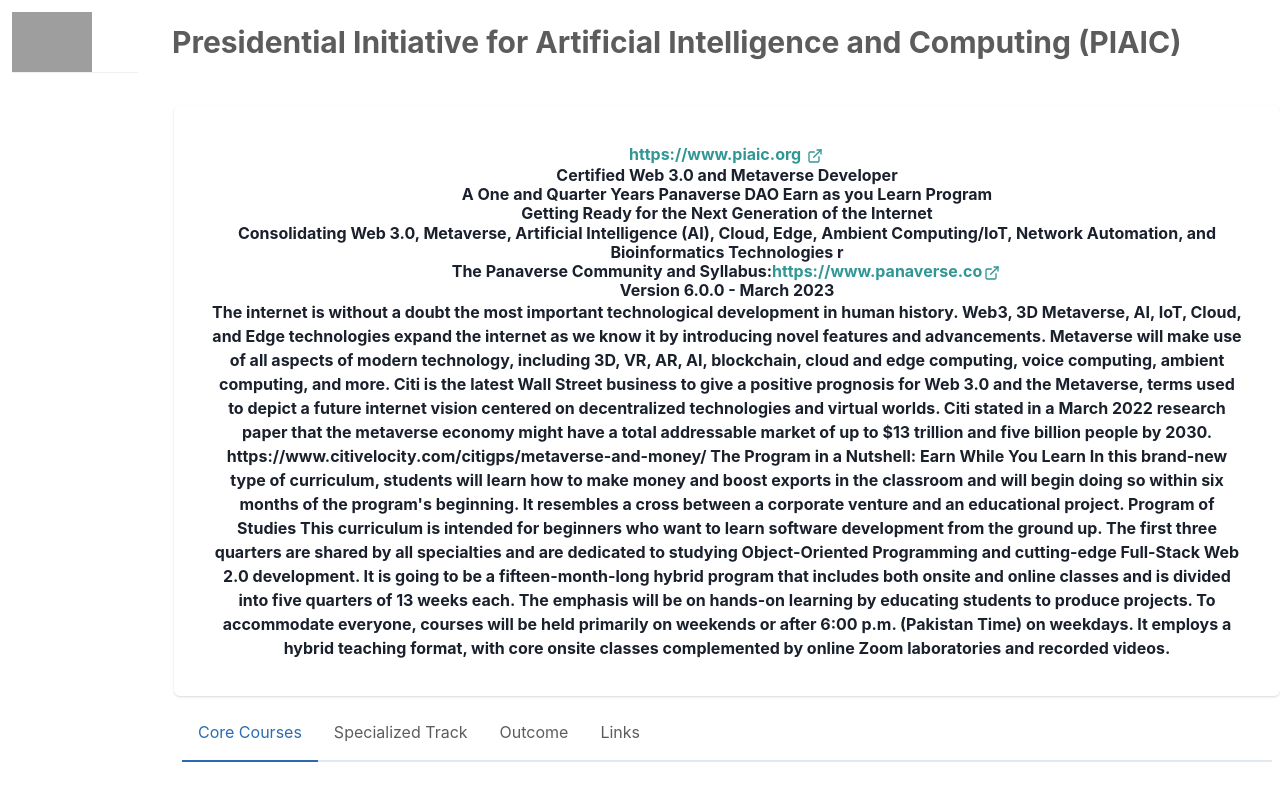
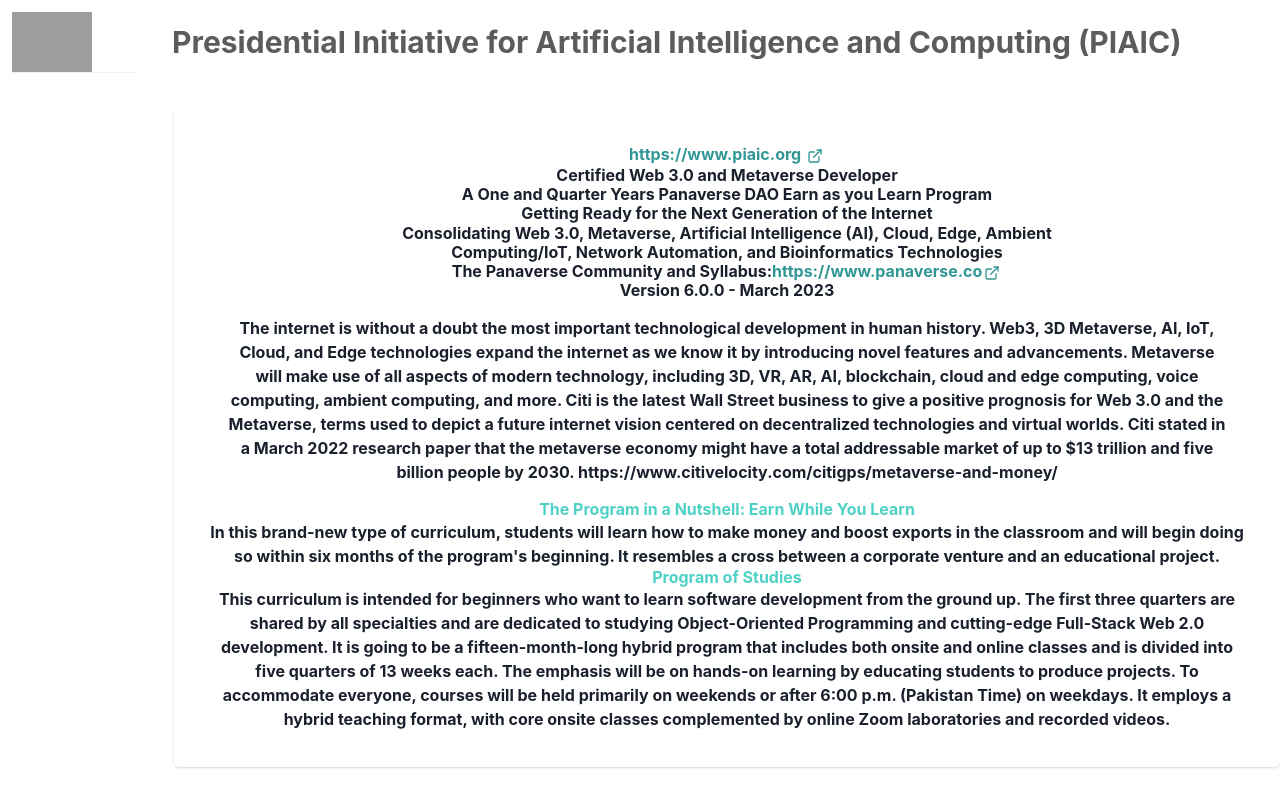
Before and after one commit to fazzyA/PIAIC-syllabus, a Next.js app: page / in a window 1280 px wide. Shown: the top 794 px of the page. Built offline with nearby package versions, Linux system fonts and the light colour scheme; grey boxes are pictures that could not be loaded.

Commit message:
some changes

```diff
--- a/components/bodyContent.js
+++ b/components/bodyContent.js
@@ -24,8 +24,8 @@
        <Heading  fontSize="md" textAlign={[ 'center' ]}  >        Getting Ready for the Next Generation of the Internet
 </Heading>
 
-       <Heading  fontSize="md" textAlign={[ 'center' ]}  >        Consolidating Web 3.0, Metaverse, Artificial Intelligence (AI), Cloud, Edge, Ambient Computing/IoT, Network Automation, and Bioinformatics Technologies
-r</Heading>
+       <Heading  fontSize="md" textAlign={[ 'center' ]}  >        Consolidating Web 3.0, Metaverse, Artificial Intelligence (AI), Cloud, Edge, Ambient <br />Computing/IoT, Network Automation, and Bioinformatics Technologies
+</Heading>
 
        <Heading  fontSize="md" textAlign={[ 'center' ]}  > The Panaverse Community and Syllabus:
        <Link  color='teal.500'  href='https://www.panaverse.co' isExternal>
@@ -36,18 +36,20 @@
        <Heading  fontSize="md" textAlign={[ 'center' ]}  >        Version 6.0.0 - March 2023
 </Heading>
 
-
+<div pt={5}>
+<Text textAlign={[ 'center' ]} p={4} >
         The internet is without a doubt the most important technological development in human history. Web3, 3D Metaverse, AI, IoT, Cloud, and Edge technologies expand the internet as we know it by introducing novel features and advancements. Metaverse will make use of all aspects of modern technology, including 3D, VR, AR, AI, blockchain, cloud and edge computing, voice computing, ambient computing, and more.
 
         Citi is the latest Wall Street business to give a positive prognosis for Web 3.0 and the Metaverse, terms used to depict a future internet vision centered on decentralized technologies and virtual worlds. Citi stated in a March 2022 research paper that the metaverse economy might have a total addressable market of up to $13 trillion and five billion people by 2030.
         https://www.citivelocity.com/citigps/metaverse-and-money/
+</Text>
 
-        The Program in a Nutshell: Earn While You Learn
+        <Heading fontSize="md" color='teal.300'  > The Program in a Nutshell: Earn While You Learn</Heading>
         In this brand-new type of curriculum, students will learn how to make money and boost exports in the classroom and will begin doing so within six months of the program's beginning. It resembles a cross between a corporate venture and an educational project.
 
-        Program of Studies
+        <Heading fontSize="md" color='teal.300' >  Program of Studies</Heading>
         This curriculum is intended for beginners who want to learn software development from the ground up. The first three quarters are shared by all specialties and are dedicated to studying Object-Oriented Programming and cutting-edge Full-Stack Web 2.0 development. It is going to be a fifteen-month-long hybrid program that includes both onsite and online classes and is divided into five quarters of 13 weeks each. The emphasis will be on hands-on learning by educating students to produce projects. To accommodate everyone, courses will be held primarily on weekends or after 6:00 p.m. (Pakistan Time) on weekdays. It employs a hybrid teaching format, with core onsite classes complemented by online Zoom laboratories and recorded videos.
-
+        </div>
       </Text>
       </CardBody>
 </Card>
```
